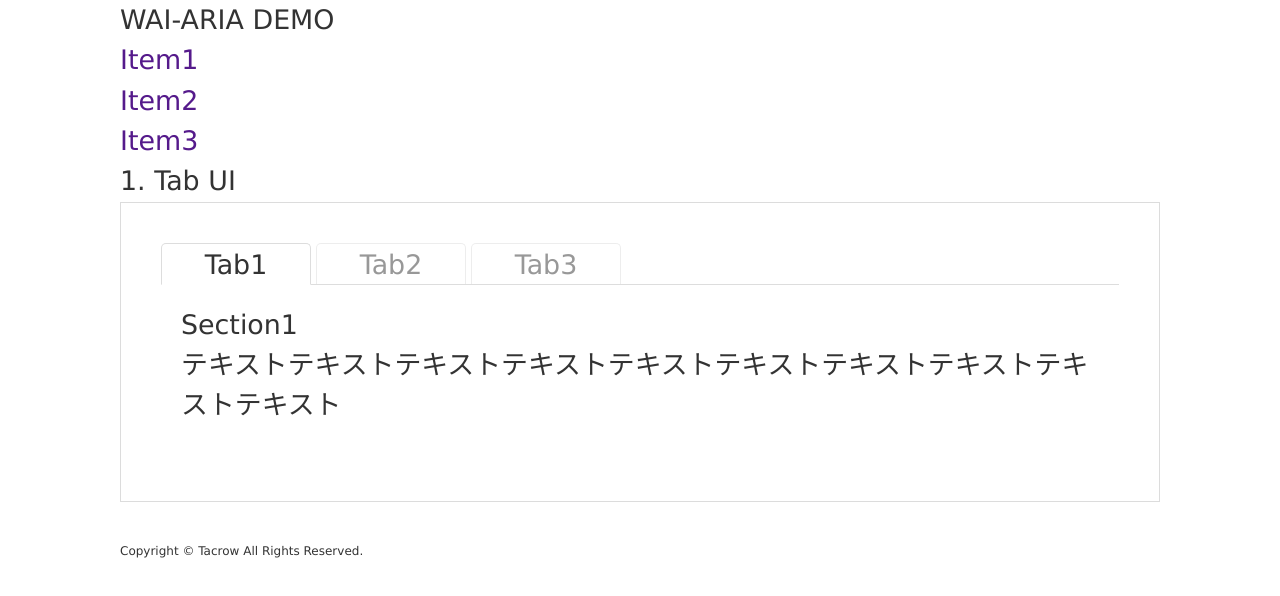
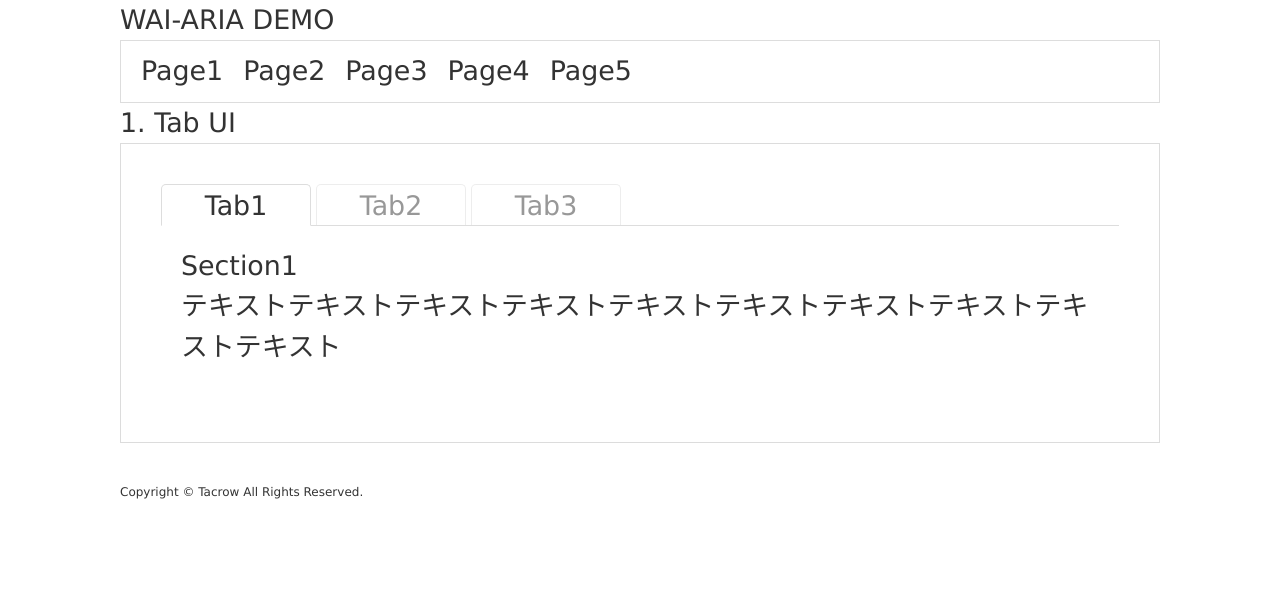
Before and after one commit to tacrow/wai-aria-demo, a website with bundled scripts: page index.html in a window 1280 px wide. Built offline with nearby package versions, Linux system fonts and the light colour scheme.

Commit message:
second commit

```diff
--- a/index.html
+++ b/index.html
@@ -1,5 +1,5 @@
 <!DOCTYPE html>
-<html>
+<html lang="ja">
     <head>
         <meta charset="utf-8">
         <meta http-equiv="content-language" content="ja">
@@ -15,10 +15,12 @@
         <h1>WAI-ARIA DEMO</h1>
         <header class="l-header">
             <nav　role="navigation" class="l-global-nav">
-                <ul class="c-nav-list">
-                    <li class="c-nav-list__item"><a href="">Item1</a></li>
-                    <li class="c-nav-list__item"><a href="">Item2</a></li>
-                    <li class="c-nav-list__item"><a href="">Item3</a></li>
+                <ul class="c-nav-list u-cf">
+                    <li class="c-nav-list__item"><a href="">Page1</a></li>
+                    <li class="c-nav-list__item"><a href="">Page2</a></li>
+                    <li class="c-nav-list__item"><a href="">Page3</a></li>
+                    <li class="c-nav-list__item"><a href="">Page4</a></li>
+                    <li class="c-nav-list__item"><a href="">Page5</a></li>
                 </ul>
             </nav>
         </header>
--- a/src/js/app.js
+++ b/src/js/app.js
@@ -1,6 +1,4 @@
 'use strict';
-
-import $ from 'jquery'
 
 import tab from './function/tab.js'
 import nav from './function/nav.js'
--- a/src/scss/all.scss
+++ b/src/scss/all.scss
@@ -10,6 +10,7 @@
 
 /* Object -Component */
 @import "object/component/tab";
+@import "object/component/nav";
 
 /* Object -Project */
 
--- /dev/null
+++ b/src/scss/object/component/_nav.scss
@@ -0,0 +1,15 @@
+@charset "utf-8";
+/*
+* object/component/_nav.css
+*/
+.c-nav-list {
+  padding: 10px 20px;
+  border: 1px solid #ddd;
+  &__item {
+    float: left;
+    margin-right: 20px;
+    a {
+      color: #333;
+    }
+  }
+}
```
